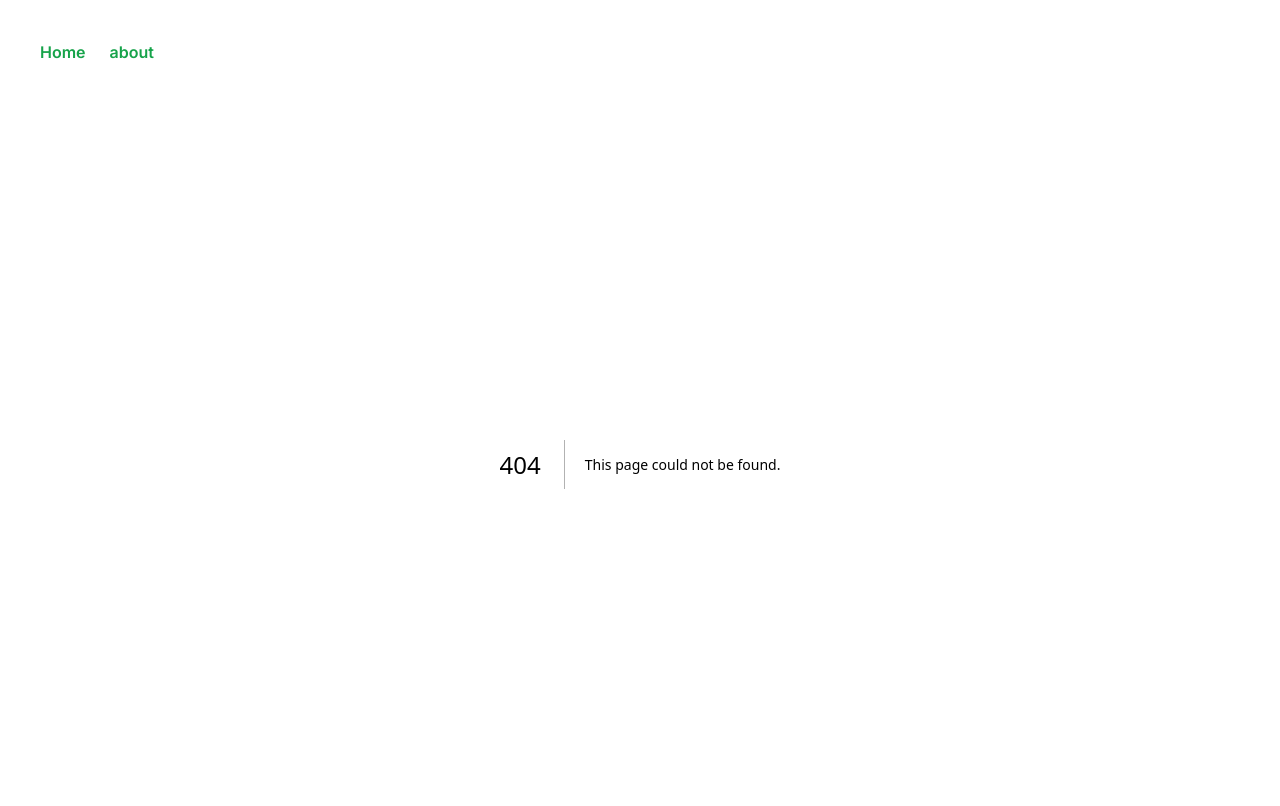
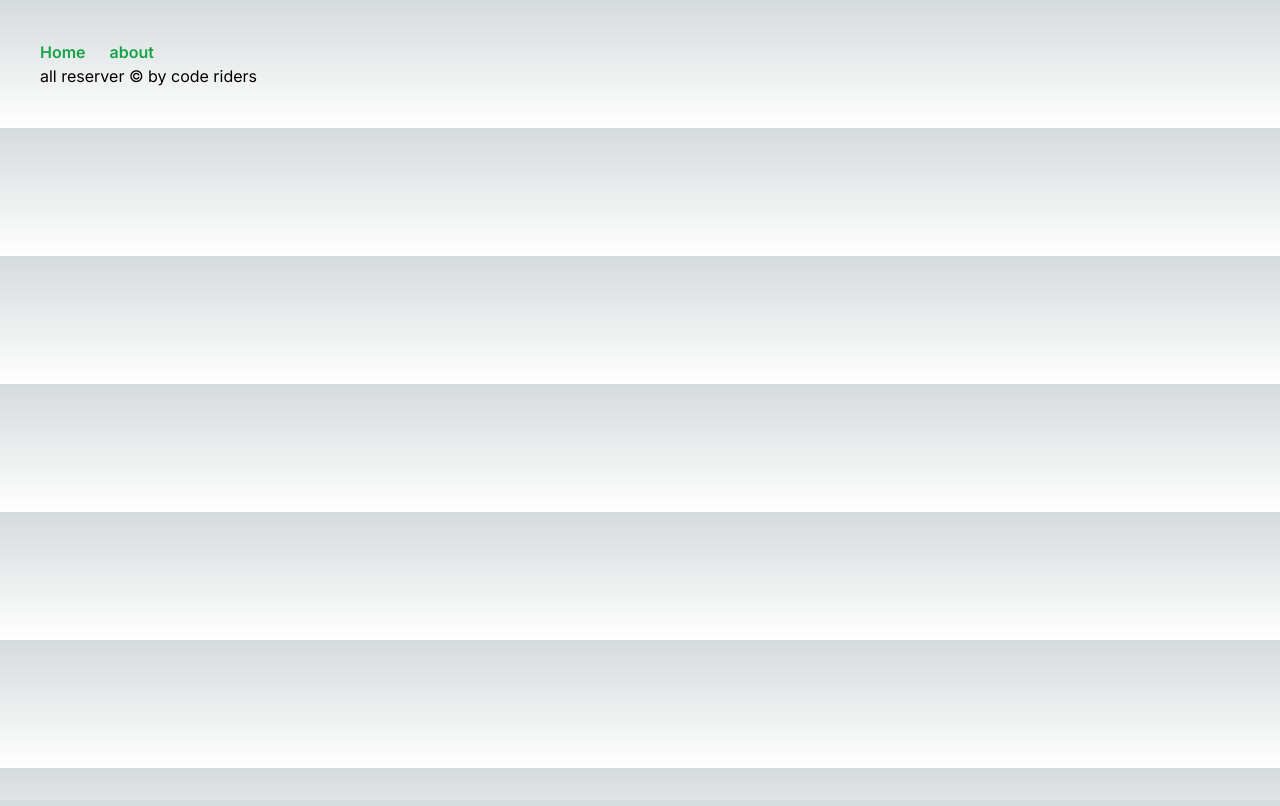
Before and after one commit to taskinahmadalfaruqe/testProject, a Next.js app: page /footer in a window 1280 px wide. Before the commit this address had no page. Shown: the top 806 px of the page. Built offline with nearby package versions, Linux system fonts and the light colour scheme.

Commit message:
footer added by rajib

```diff
--- /dev/null
+++ b/src/app/footer/page.js
@@ -0,0 +1,13 @@
+import React from 'react';
+
+const footerPage = () => {
+    return (
+        <div>
+            <footer>
+                all reserver &copy; by code riders
+            </footer>
+        </div>
+    );
+};
+
+export default footerPage;
```
